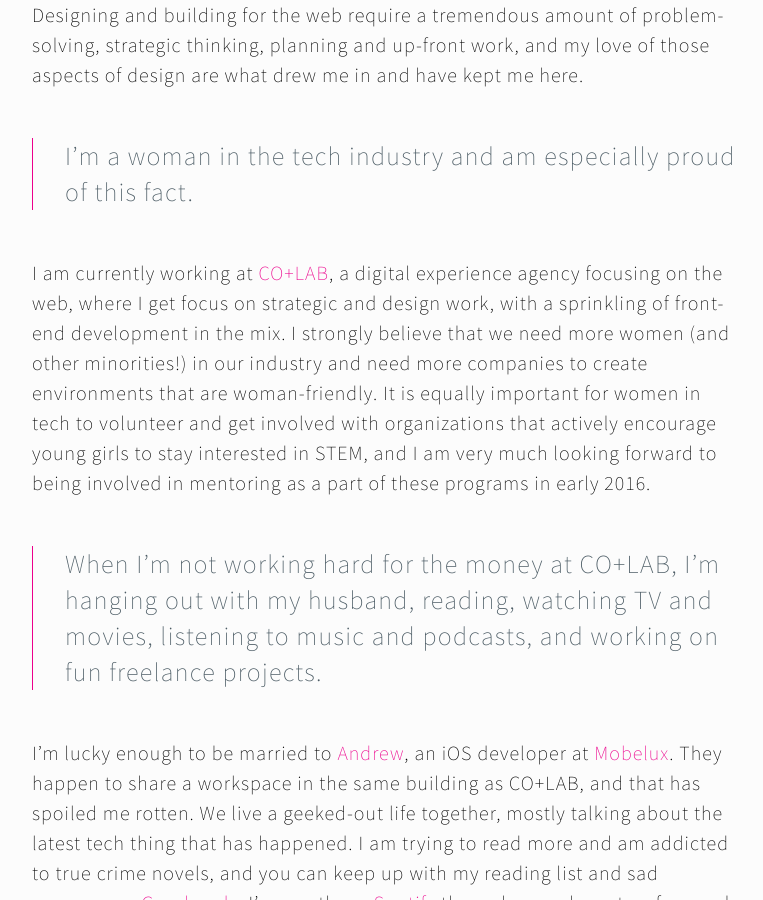
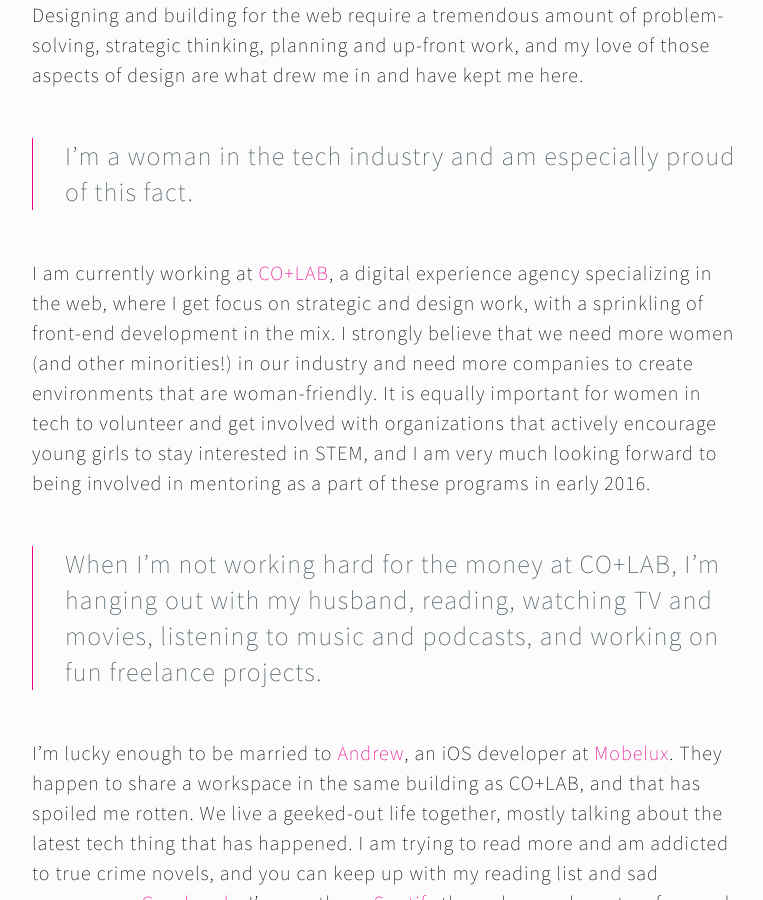
Before and after one commit to caitlynmayers/cyanide-magenta, a Jekyll site: the page built from about.md, in a window 1280 px wide and 900 px high, scrolled down 1453 px. Shown: the whole window, without its empty margins (64-827 px from the left). Built offline with Jekyll 4.4.1, drawn with Linux system fonts in a browser that asks for light colours; Markdown is read by kramdown in place of the engine named in the settings.

Commit message:
updating a copy error on the about page and fixing a logic issue in a janky way to make sure the case study subhead is printed appropriately on the case study landing page.

```diff
--- a/_includes/header.html
+++ b/_includes/header.html
@@ -28,7 +28,7 @@
       <div>
         {% if page.url contains "case-studies" %}
           <h1>{{ page.title }}</h1>
-          <h6>{{ page.categories }}</h6>
+          <h6>{{ page.subheading }}{{ page.categories }}</h6>
         {% elsif page.layout == "page" %}
           <h1>{{ page.heading }}</h1>
           <h6>{{ page.subheading }}</h6>
--- a/about.md
+++ b/about.md
@@ -22,7 +22,7 @@
 
 > I’m a woman in the tech industry and am especially proud of this fact.
 
-I am currently working at [CO+LAB](https://www.teamcolab.com), a digital experience agency focusing on the web, where I get focus on strategic and design work, with a sprinkling of front-end development in the mix. I strongly believe that we need more women (and other minorities!) in our industry and need more companies to create environments that are woman-friendly. It is equally important for women in tech to volunteer and get involved with organizations that actively encourage young girls to stay interested in STEM, and I am very much looking forward to being involved in mentoring as a part of these programs in early 2016.
+I am currently working at [CO+LAB](https://www.teamcolab.com), a digital experience agency specializing in the web, where I get focus on strategic and design work, with a sprinkling of front-end development in the mix. I strongly believe that we need more women (and other minorities!) in our industry and need more companies to create environments that are woman-friendly. It is equally important for women in tech to volunteer and get involved with organizations that actively encourage young girls to stay interested in STEM, and I am very much looking forward to being involved in mentoring as a part of these programs in early 2016.
 
 > When I’m not working hard for the money at CO+LAB, I’m hanging out with my husband, reading, watching TV and movies, listening to music and podcasts, and working on fun freelance projects.
 
```
Also changed, not shown: _case-studies/richmond-symphony.md (+1 -1 lines).
